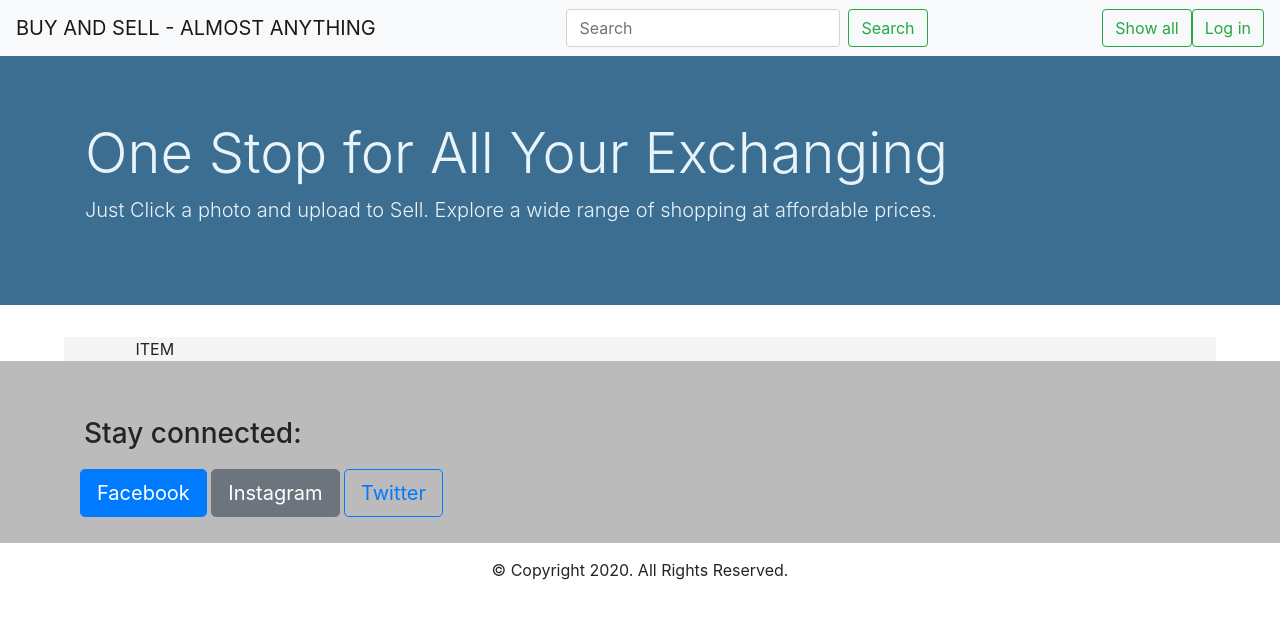
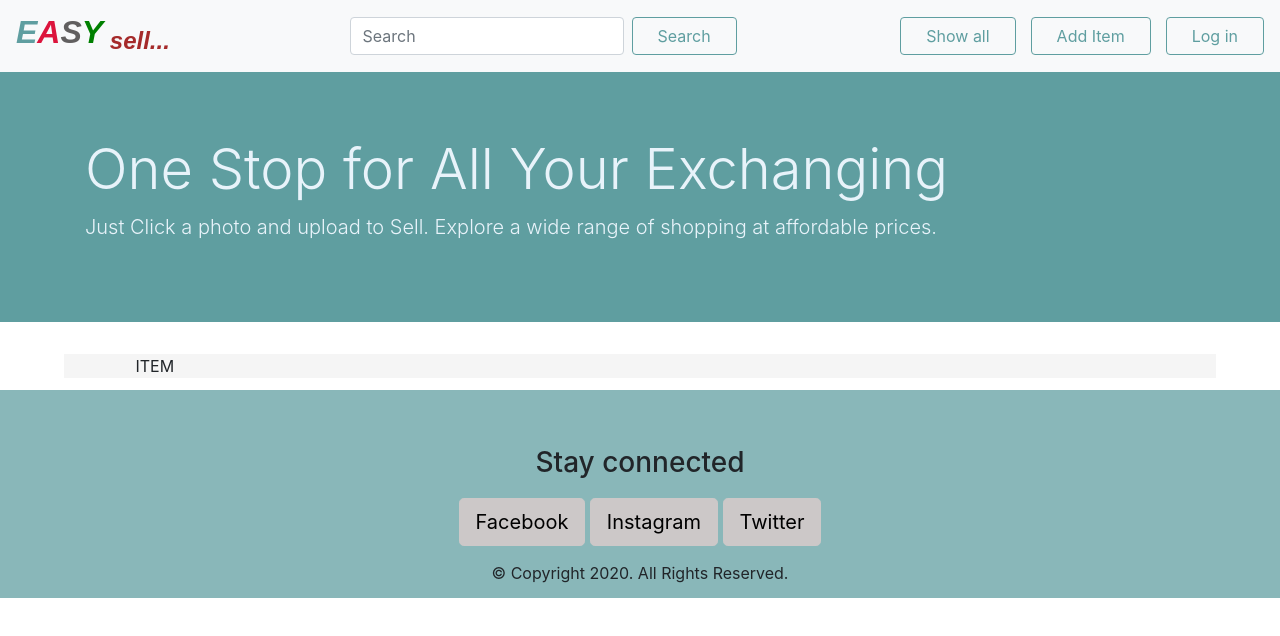
Before and after one commit to Abhinav034/JavaScript-project, a website: page views/abc.html in a window 1280 px wide. Drawn offline with nearby package versions, Linux system fonts and the light colour scheme; files that its build step writes are made by us from their sources; files whose address does not match are found by name.

Commit message:
Final touch

```diff
--- a/app.js
+++ b/app.js
@@ -193,6 +193,7 @@ function mongo2Html(arr, res){
 
 
 
+
     });
 
 
--- a/public/css/style.css
+++ b/public/css/style.css
@@ -7,23 +7,23 @@
     padding: 5%;
 }
 
-.form-control {
+.login-main-div .form-control {
     margin: 20px 0px;
 }
 
 .login-main-div button {
     font-size: 19px;
-    border-color: #3c6e91;
-    color: #3c6e91;
+    border-color: cadetblue;
+    color: cadetblue;
 }
 
 .login-main-div button:hover{
     color: #ffffff;
-    background-color: #3c6e91;
+    background-color: cadetblue;
 }
 
 .login-div a {
-    color: #3c6e91;
+    color: #609da0;
     text-decoration: none;
     font-weight: bold;
 }
@@ -34,3 +34,52 @@
 .show{
     display: visible;
 }
+
+/* header*/
+.logo h2{
+    font-family: sans-serif;
+    color: cadetblue;
+    font-style: italic;
+    font-weight: bold;
+}
+#a {
+    color: crimson;
+}
+#s {
+    color: #615f5f;
+}
+#y {
+    color: green;
+}
+.logo sub {
+    color: brown;
+}
+
+/* index page */
+.index-btn-login, .index-btn-logout, .index-btn-search, #showAll, .index-btn-add{
+    border-color: cadetblue;
+    color: cadetblue;
+    padding: 6px 25px;
+}
+.index-btn-login:hover, .index-btn-logout:hover, .index-btn-search:hover, #showAll:hover, .index-btn-add:hover{
+    color: #ffffff;
+    background-color: cadetblue;
+}
+
+.index-btn-add{
+    margin: 0px 15px;
+}
+
+/* #showAll {
+    margin: 0px 10px;
+} */
+
+#item-form{
+    margin: 0px;
+}
+
+.footer button{
+    color: black;
+    border-color: #ccc8c8;
+    background-color: #ccc8c8;
+}
--- a/public/scripts/index.js
+++ b/public/scripts/index.js
@@ -1,4 +1,3 @@
-
 
 document.getElementById('search').addEventListener('submit' , (e)=>{
 e.preventDefault()
--- a/views/abc.html
+++ b/views/abc.html
@@ -3,31 +3,36 @@
     <meta charset="UTF-8">
     <meta name="viewport" content="width=device-width, initial-scale=1.0">
     <link rel="stylesheet" href="https://cdn.jsdelivr.net/npm/bootstrap@4.5.3/dist/css/bootstrap.min.css" integrity="sha384-TX8t27EcRE3e/ihU7zmQxVncDAy5uIKz4rEkgIXeMed4M0jlfIDPvg6uqKI2xXr2" crossorigin="anonymous">
-    <title>Dwags</title>
+    <link rel="stylesheet" href="css/style.css"/>
+    <title>Sell here..</title>
 </head>
 <body>
     <nav class="navbar navbar-expand-lg navbar-light bg-light">
         <button class="navbar-toggler" type="button" data-toggle="collapse" data-target="#navbarTogglerDemo03" aria-controls="navbarTogglerDemo03" aria-expanded="false" aria-label="Toggle navigation">
           <span class="navbar-toggler-icon"></span>
         </button>
-        <a class="navbar-brand" href="#">BUY AND SELL - ALMOST ANYTHING</a>
+        <a class="navbar-brand logo" href="index.html"><h2>E<span id="a">A</span><span id="s">S</span><span id="y">Y</span><sub> sell...</sub></h2></a>
 
         <div class="collapse navbar-collapse" id="navbarTogglerDemo03">
 
           <form id="search" class="form-inline m-auto my-2 my-lg-0" >
             <input id="searchInput" class="form-control mr-sm-2" type="search" placeholder="Search" aria-label="Search">
-            <button class="btn btn-outline-success my-2 my-sm-0" type="submit">Search</button>
+            <button class="btn my-2 my-sm-0 index-btn-search" type="submit">Search</button>
           </form>
-          <button id="showAll" class="btn btn-outline-success my-2 my-sm-0">Show all</button>
+          <button id="showAll" class="btn my-2 my-sm-0 index-btn-showall">Show all</button>
+          <form action="form.html" id="item-form">
+            <button id="addItem" class="btn my-2 my-sm-0 index-btn-add">Add Item</button>
+          </form>
           <form class="form-inline my-2 my-lg-0" action="registration.html">
-            <button class="btn btn-outline-success my-2 my-sm-0" type="submit"> Log in </button>
+            <button class="btn my-2 my-sm-0 index-btn-login" type="submit"> Log in </button>
+            <button class="btn my-2 my-sm-0 index-btn-logout hidden" type="submit"> Log out </button>
           </form>
 
         </div>
 
       </nav>
 
-      <div class="jumbotron jumbotron-fluid" style="background-color:#3c6e91">
+      <div class="jumbotron jumbotron-fluid" style="background-color:cadetblue">
         <div class="container">
           <h1 class="display-4" style="color:#e8f3fa;">One Stop for All Your Exchanging</h1>
           <p class="lead" style="color: #e8f3fa;">Just Click a photo and upload to Sell. Explore a wide range of shopping at affordable prices.</p>
@@ -54,34 +59,24 @@
 
             </div>
 
-        <div class="row">
-          <div class="col-lg-12" style="background:#bbb; padding-bottom:2%;">
-            <h3 style="padding-top:2em; padding-left:3em;">Stay connected:</h2>
+        <div class="row footer" style="background:#89b7b9; padding-bottom:1%; margin-top: 1%;">
+          <div class="col-lg-12" style="text-align:center;">
+            <h3 style="padding-top:2em;">Stay connected</h2>
 
 
-                <button type="button" class="btn btn-primary btn-lg" style="margin-left:4em; margin-top:0.5em;"><i class="fa fa-facebook-f"></i> Facebook</button>
-                <button type="button" class="btn btn-secondary btn-lg" style="margin-top:0.5em;"><i class="fa fa-instagram"></i> Instagram</button>
-                <button type="button" class="btn btn-outline-primary btn-lg" style="margin-top:0.5em;"><i class="fa fa-twitter"></i> Twitter</button>
+                <button type="button" class="btn btn-lg" style="margin-top:0.5em;"><i class="fa fa-facebook-f"></i> Facebook</button>
+                <button type="button" class="btn btn-lg" style="margin-top:0.5em;"><i class="fa fa-instagram"></i> Instagram</button>
+                <button type="button" class="btn btn-lg" style="margin-top:0.5em;"><i class="fa fa-twitter"></i> Twitter</button>
 
+          </div>
+          <div class="footer col-lg-12" style="text-align:center; padding-top:15px; display: block;">
+            &copy; Copyright 2020. All Rights Reserved.
           </div>
 
 
 
       </div>
 
-      <div class="row" style="margin-top:0;">
-
-        <div class="col-lg-12" id="footer">
-
-            <div class="footer" style="text-align:center; padding-top:15px;">
-              &copy; Copyright 2020. All Rights Reserved.
-            </div>
-
-
-        </div>
-
-
-      </div>
          <script src="scripts/index.js"></script>
 </body>
 </html>
```
Also changed, not shown: public/form.html (+20 -1 lines), public/index.html (+25 -42 lines), public/registration.html (+20 -1 lines), public/scripts/registration.js (+7 -3 lines).
